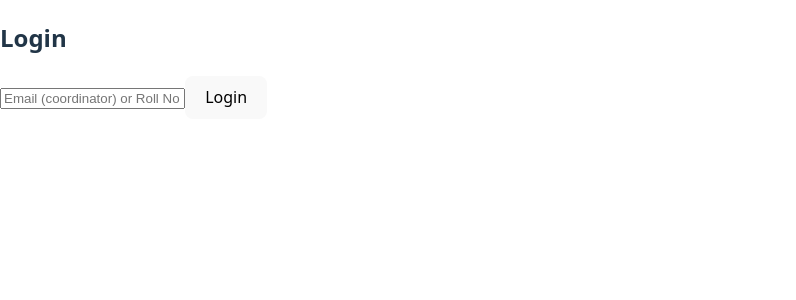
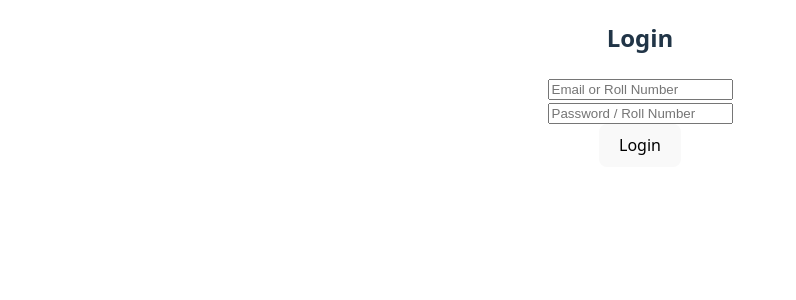
Before and after one commit to sowbagya-049/placement-system, a React (Vite) app: page / in a window 1280 px wide. Shown: the top 300 px of the page, without its empty margins (0-796 px from the left). Built offline with nearby package versions, Linux system fonts and the light colour scheme.

Commit message:
initial commit

```diff
--- a/src/components/Auth/Login.jsx
+++ b/src/components/Auth/Login.jsx
@@ -1,75 +1,94 @@
 import React, { useState } from "react";
-import { signInWithEmailAndPassword } from "firebase/auth";
 import { auth, db } from "../../firebase/config";
-import { doc, getDoc } from "firebase/firestore";
+import {
+  signInWithEmailAndPassword,
+  createUserWithEmailAndPassword
+} from "firebase/auth";
+import { doc, setDoc, getDoc } from "firebase/firestore";
 
 const Login = () => {
-  const [identifier, setIdentifier] = useState(""); // email or roll number
-  const [password, setPassword] = useState("");     // for coordinator only
+  const [emailOrRoll, setEmailOrRoll] = useState("");
+  const [password, setPassword] = useState("");
   const [error, setError] = useState("");
 
   const handleLogin = async (e) => {
     e.preventDefault();
     setError("");
 
-    // Simple email check
-    const isEmail = identifier.includes("@");
+    let email = emailOrRoll;
+    let role = "";
+
+    // Auto-detect student if just a roll number is used
+    if (!email.includes("@")) {
+      email = `${email}@student.com`; // Use a dummy domain to create Firebase user
+      role = "student";
+    } else if (email.includes("coordinator")) {
+      role = "coordinator";
+    } else {
+      role = "student";
+    }
 
     try {
-      if (isEmail) {
-        // Coordinator login
-        const userCredential = await signInWithEmailAndPassword(auth, identifier, password);
-        const user = userCredential.user;
-        console.log("Coordinator login successful:", user.email);
-        // Redirect to coordinator dashboard
-      } else {
-        // Student login
-        const roll = identifier;
+      // Try logging in
+      const res = await signInWithEmailAndPassword(auth, email, password);
 
-        const userRef = doc(db, "users", roll); // assumes document ID is roll number
-        const userSnap = await getDoc(userRef);
+      // Check if user exists in users collection
+      const userDoc = await getDoc(doc(db, "users", res.user.uid));
+      if (!userDoc.exists()) {
+        // New user, save to Firestore
+        await setDoc(doc(db, "users", res.user.uid), {
+          email: emailOrRoll,
+          role,
+        });
 
-        if (userSnap.exists()) {
-          const userData = userSnap.data();
+        await setDoc(doc(db, "roles", res.user.uid), {
+          role,
+        });
+      }
 
-          if (userData.roll === roll && userData.password === roll) {
-            console.log("Student login successful:", roll);
-            // Redirect to student dashboard
-          } else {
-            setError("Invalid credentials for student.");
-          }
-        } else {
-          setError("Student record not found.");
-        }
+      alert(`Login successful as ${role}`);
+    } catch (loginErr) {
+      // If login fails, try creating a new account
+      try {
+        const res = await createUserWithEmailAndPassword(auth, email, password);
+
+        await setDoc(doc(db, "users", res.user.uid), {
+          email: emailOrRoll,
+          role,
+        });
+
+        await setDoc(doc(db, "roles", res.user.uid), {
+          role,
+        });
+
+        alert(`New user created and logged in as ${role}`);
+      } catch (createErr) {
+        console.error("Login failed:", createErr.message);
+        setError("❌ Login failed. Please check your credentials.");
       }
-    } catch (err) {
-      console.error("Login error:", err.message);
-      setError("Login failed. Please check your credentials.");
     }
   };
 
   return (
-    <form onSubmit={handleLogin}>
+    <div style={{ textAlign: "center" }}>
       <h2>Login</h2>
-      <input
-        type="text"
-        placeholder="Email (coordinator) or Roll No (student)"
-        value={identifier}
-        onChange={(e) => setIdentifier(e.target.value)}
-        required
-      />
-      {identifier.includes("@") && (
+      <form onSubmit={handleLogin}>
+        <input
+          type="text"
+          placeholder="Email or Roll Number"
+          value={emailOrRoll}
+          onChange={(e) => setEmailOrRoll(e.target.value)}
+        /><br />
         <input
           type="password"
-          placeholder="Password"
+          placeholder="Password / Roll Number"
           value={password}
           onChange={(e) => setPassword(e.target.value)}
-          required
-        />
-      )}
-      <button type="submit">Login</button>
-      {error && <p style={{ color: "red" }}>{error}</p>}
-    </form>
+        /><br />
+        <button type="submit">Login</button>
+      </form>
+      <p style={{ color: "red" }}>{error}</p>
+    </div>
   );
 };
 
--- a/src/firebase/config.js
+++ b/src/firebase/config.js
@@ -13,6 +13,7 @@ const firebaseConfig = {
   measurementId: "G-P42X65CHNQ"
 };
 
+
 const app = initializeApp(firebaseConfig);
 
 const auth = getAuth(app);
```
